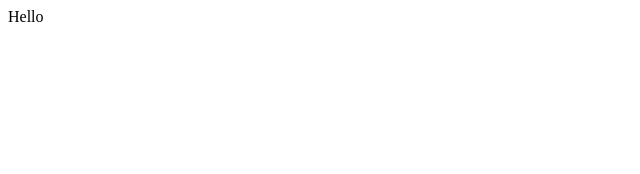
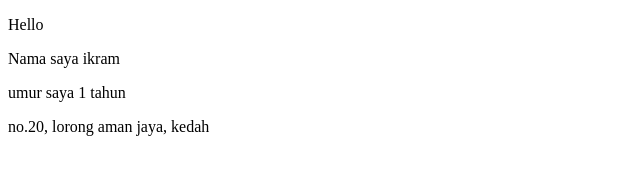
Before and after one commit to ikram220999/git-practice, a plain HTML site: page index.html in a window 1280 px wide. Shown: the whole page, without its empty margins (0-640 px from the left). Drawn offline with Linux system fonts and the light colour scheme.

Commit message:
tambah alamat

```diff
--- a/index.html
+++ b/index.html
@@ -7,6 +7,10 @@
     <title>Document</title>
   </head>
   <body>
-    Hello
+    <p>Hello</p>
+
+    <p>Nama saya ikram</p>
+    <p>umur saya 1 tahun</p>
+    <p>no.20, lorong aman jaya, kedah</p>
   </body>
 </html>
```
